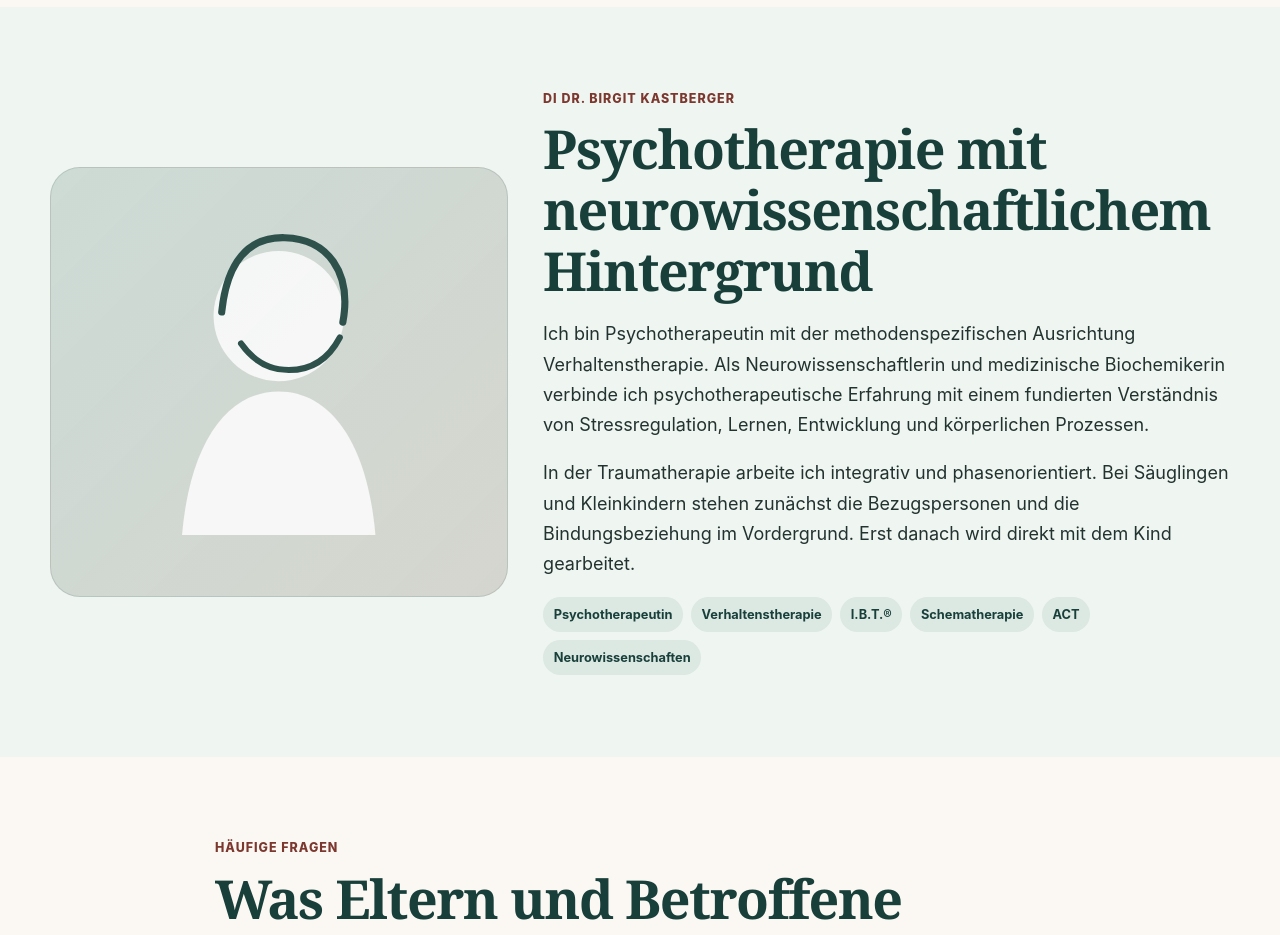
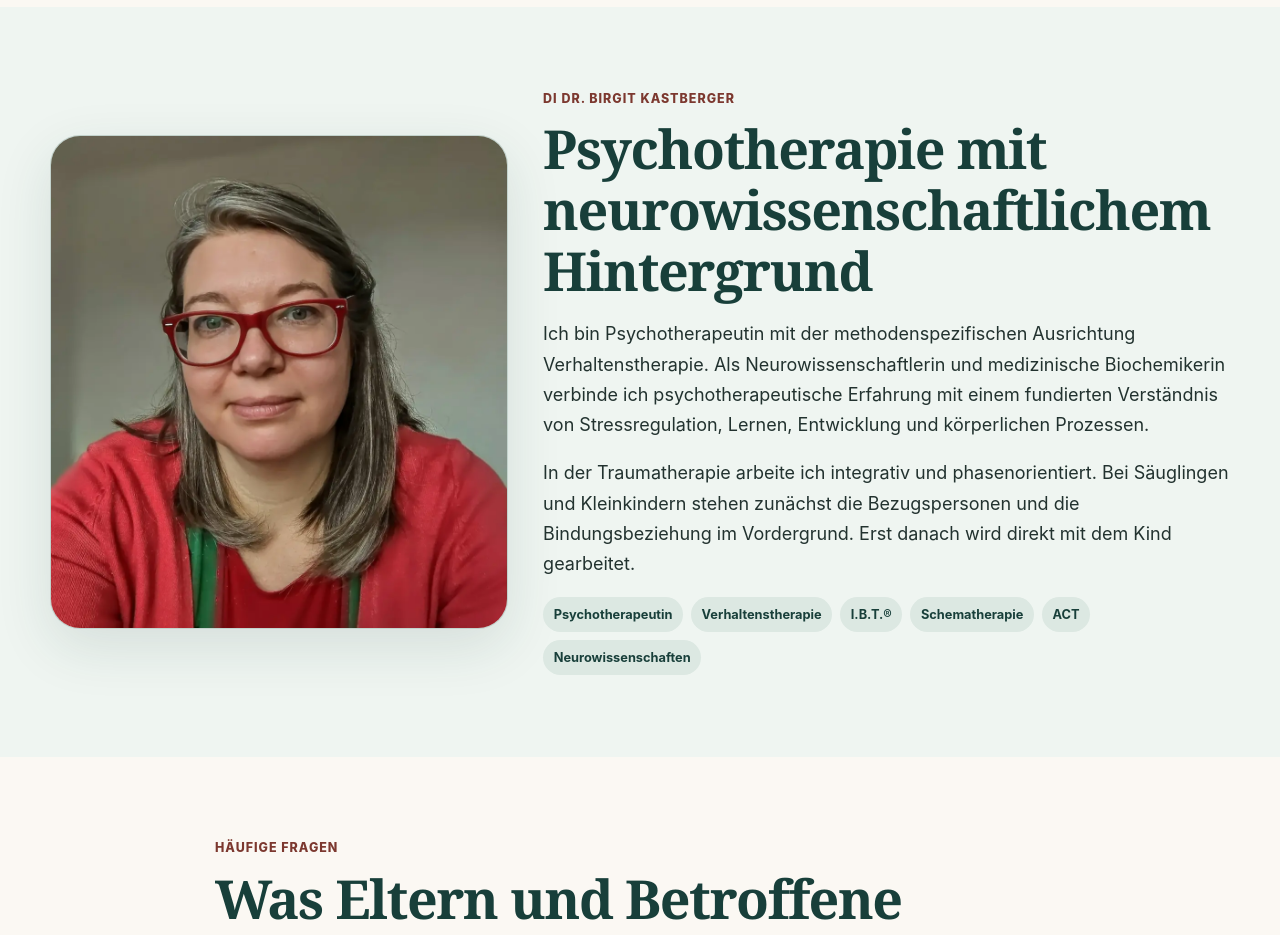
Before and after one commit to psychotherapie-drkastberger/integrative-bindungsorientierte-traumatherapie, a plain HTML site: page index.html in a window 1280 px wide. Shown: the part 8580-9515 px from the top of the page. Drawn offline with Linux system fonts and the light colour scheme.

Commit message:
Portraitfoto im Über-mich-Bereich einsetzen

```diff
--- a/index.html
+++ b/index.html
@@ -41,7 +41,7 @@
     .bilateral-grid{display:grid;grid-template-columns:repeat(3,1fr);gap:1rem;margin-top:1.6rem}.bilateral-card{padding:1.35rem;background:#fff;border-radius:var(--radius);border:1px solid rgba(24,63,58,.13)}.bilateral-card p{color:var(--muted);font-size:.93rem}.safety{margin-top:1.1rem;padding:1.05rem 1.15rem;border-radius:16px;background:var(--peach);color:#4b3834;font-size:.92rem}
     .ages{display:grid;grid-template-columns:repeat(2,1fr);gap:1rem;margin-top:2rem}.age{padding:1.45rem;border-radius:var(--radius);background:#fff;border:1px solid rgba(24,63,58,.13)}.age.baby{grid-row:span 2;background:linear-gradient(145deg,#fff,var(--peach))}.age p{color:var(--muted)}
     .evidence{display:grid;grid-template-columns:1fr 1fr;gap:1rem;margin-top:2rem}.evidence-card{padding:1.5rem;border-radius:var(--radius);background:#fff;border:1px solid rgba(24,63,58,.13)}.evidence-card p{color:var(--muted)}.transparent{background:var(--peach)}
-    .about{display:grid;grid-template-columns:.8fr 1.2fr;gap:2.2rem;align-items:center}.portrait{min-height:430px;border-radius:30px;background:linear-gradient(135deg,rgba(24,63,58,.08),rgba(159,77,67,.12)),var(--sage);display:grid;place-items:center;border:1px solid rgba(24,63,58,.13)}.portrait svg{width:67%;opacity:.88}.chips{display:flex;flex-wrap:wrap;gap:.5rem;margin-top:1.1rem}.chip{padding:.42rem .66rem;border-radius:999px;background:var(--sage);color:var(--forest);font-size:.8rem;font-weight:750}
+    .about{display:grid;grid-template-columns:.8fr 1.2fr;gap:2.2rem;align-items:center}.portrait{min-height:430px;border-radius:30px;background:var(--sage);overflow:hidden;border:1px solid rgba(24,63,58,.13);box-shadow:var(--shadow)}.portrait img{display:block;width:100%;height:100%;min-height:430px;object-fit:cover;object-position:center 32%}.chips{display:flex;flex-wrap:wrap;gap:.5rem;margin-top:1.1rem}.chip{padding:.42rem .66rem;border-radius:999px;background:var(--sage);color:var(--forest);font-size:.8rem;font-weight:750}
     .faq{display:grid;gap:.75rem;margin-top:2rem}details{background:#fff;border:1px solid rgba(24,63,58,.13);border-radius:16px;overflow:hidden}summary{cursor:pointer;list-style:none;padding:1.1rem 3rem 1.1rem 1.15rem;position:relative;color:var(--forest);font-weight:800}summary::-webkit-details-marker{display:none}summary:after{content:"+";position:absolute;right:1.15rem;top:50%;transform:translateY(-50%);font-size:1.3rem;color:var(--clay)}details[open] summary:after{content:"−"}details p{margin:0;padding:0 1.15rem 1.15rem;color:var(--muted)}
     .cta{display:grid;grid-template-columns:1.15fr .85fr;gap:2rem;align-items:center;background:var(--forest);color:#fff;border-radius:32px;padding:clamp(1.5rem,4vw,3rem);box-shadow:var(--shadow)}.cta h2{color:#fff}.cta p{color:#dbe8e3}.contact{padding:1.25rem;border-radius:20px;background:rgba(255,255,255,.09);border:1px solid rgba(255,255,255,.17)}.line{display:flex;gap:.7rem;margin:.65rem 0}.line a{color:#fff;font-weight:700}.line span{color:#dbe8e3;font-size:.88rem}.sources{font-size:.82rem;color:var(--muted)}.sources ul{padding:0 2rem 1.1rem;margin:0}.sources li{margin:.35rem 0}
     footer{padding:2rem 0 6rem;color:var(--muted);font-size:.81rem}.foot{border-top:1px solid var(--line);padding-top:1.3rem;display:flex;justify-content:space-between;gap:1rem;flex-wrap:wrap}.mobile{display:none}
@@ -268,8 +268,8 @@
 
   <section class="soft" id="ueber-mich" aria-labelledby="about-title">
     <div class="wrap about">
-      <div class="portrait" aria-label="Platzhalter für ein professionelles Portraitfoto von DI Dr. Birgit Kastberger">
-        <svg viewBox="0 0 300 360" role="img" aria-label="Abstrakter Portrait-Platzhalter"><circle cx="150" cy="115" r="64" fill="#fff" opacity=".9"/><path d="M55 330c8-92 45-141 95-141s87 49 95 141" fill="#fff" opacity=".9"/><path d="M94 111c5-49 26-74 62-73 42 1 66 34 57 83" fill="none" stroke="#183f3a" stroke-width="7" stroke-linecap="round"/><path d="M113 142c12 17 28 26 47 26 22 0 39-11 50-32" fill="none" stroke="#183f3a" stroke-width="6" stroke-linecap="round"/></svg>
+      <div class="portrait">
+        <img src="assets/portrait-birgit-kastberger.webp" alt="Portrait von DI Dr. Birgit Kastberger, Psychotherapeutin in Salzburg" loading="lazy" width="1000" height="1078">
       </div>
       <div>
         <p class="kicker">DI Dr. Birgit Kastberger</p>
```
